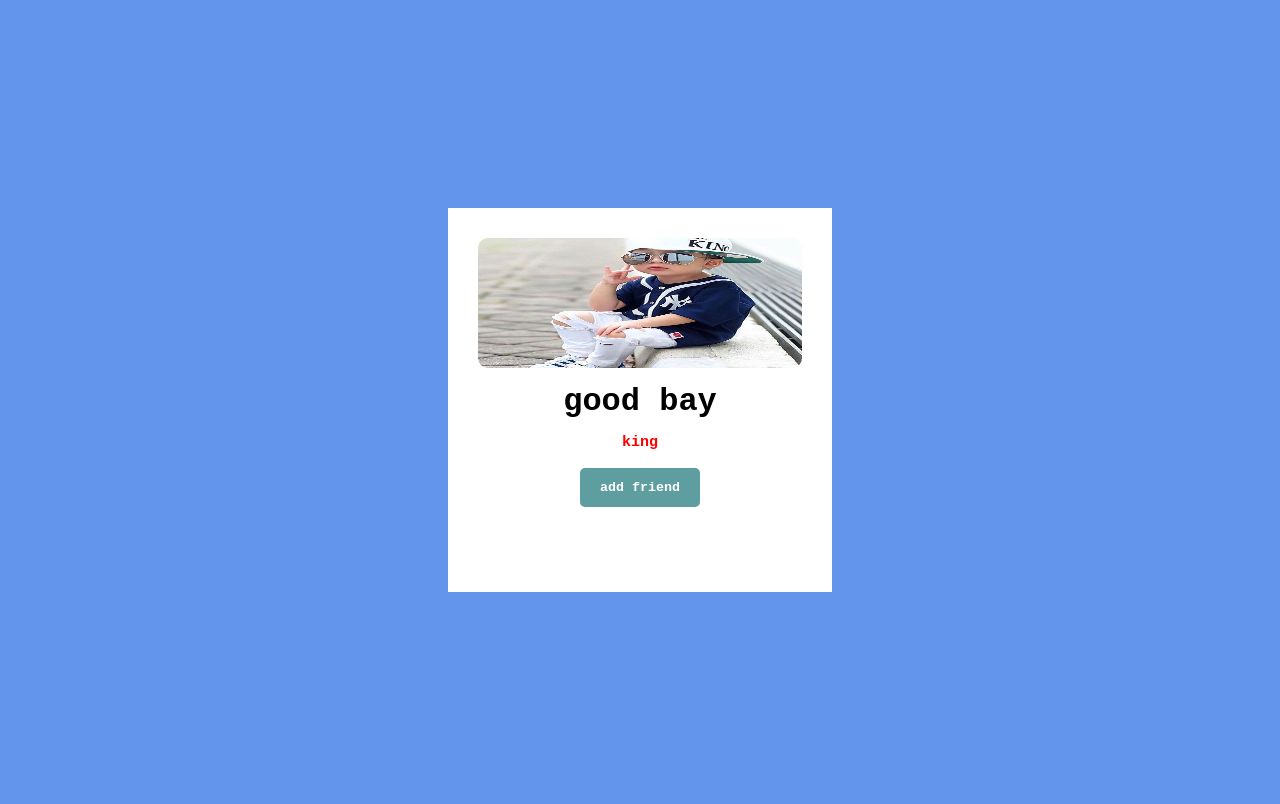
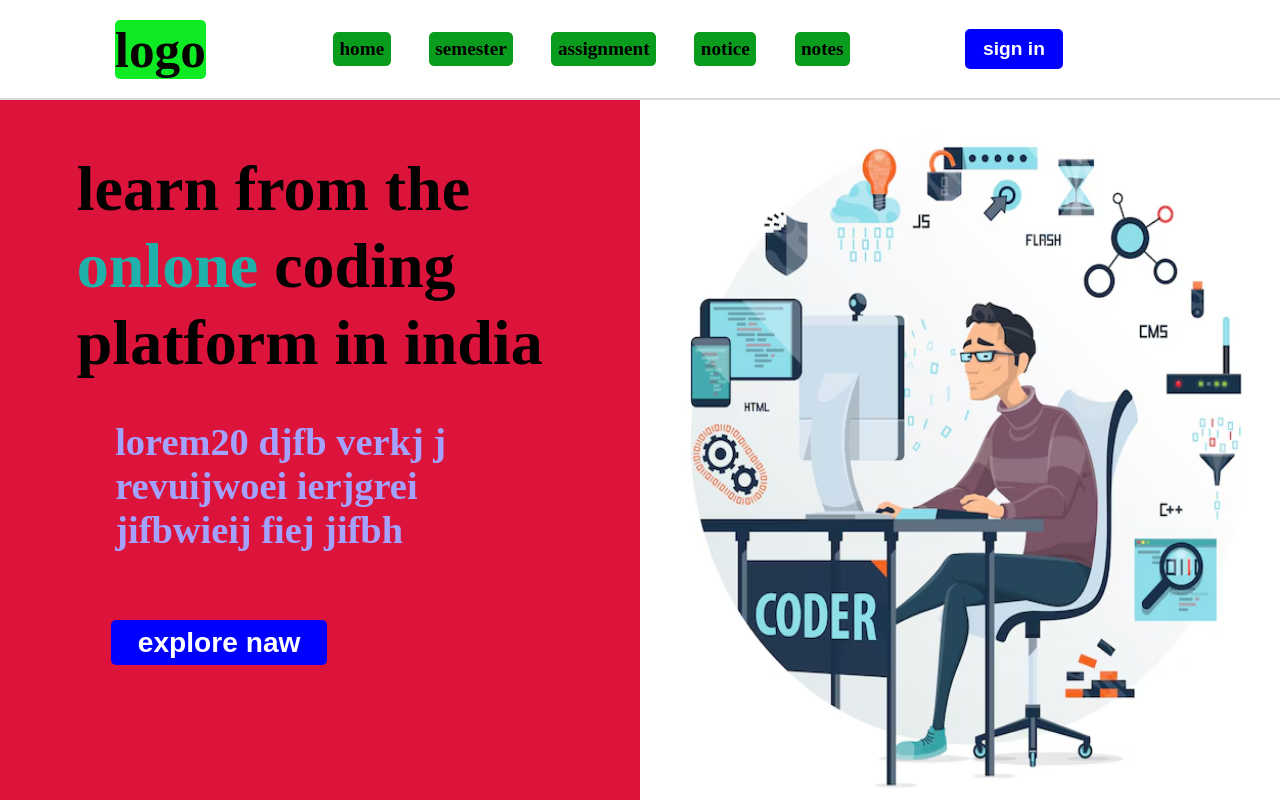
Before and after one commit to rambelashkumar/-add-friends, a plain HTML site: page index.html in a window 1280 px wide. Drawn offline with nearby package versions, Linux system fonts and the light colour scheme.

Commit message:
Add files via upload

```diff
--- a/index.html
+++ b/index.html
@@ -4,21 +4,42 @@
     <meta charset="UTF-8">
     <meta name="viewport" content="width=device-width, initial-scale=1.0">
     <title>Document</title>
-    <link rel="stylesheet" href="style.css"
-      </head>
-    <body>
-      <div id="card">
-        <img src="anshu.jpg" alt="handsome bay">
-        <h1>good bay</h1>
-        <h5>king</h5>
+    <link rel="stylesheet" href="style.css">
+    <link
+      href="https://cdn.jsdelivr.net/npm/remixicon@4.5.0/fonts/remixicon.css"
+      rel="stylesheet" />
+  </head>
+  <body>
 
-        <div id="btn-container">
-
-          <button id="add">add friend</button>
+    <div class="main">
+      <div class="nav">
+        <h2>logo</h2>
+        <div class="nav-part2">
+          <h4>home </h4>
+          <h4>semester</h4>
+          <h4>assignment</h4>
+          <h4>notice</h4>
+          <h4>notes</h4>
+          <button>sign in</button>
+          <i class="ri-menu-fill"></i>
 
         </div>
+      </div>
+      <div class="content">
+        <div class="left">
+          <h1>learn from the <span>onlone</span> coding platform in india</h1>
+          <p>lorem20 djfb verkj j revuijwoei ierjgrei jifbwieij fiej jifbh
+          </p>
+          <button
+            onclick="document.location='https://youtu.be/_A_fnrgGRw4?si=IEn88qlRaKr3BKzb'">explore
+            naw</button>
+        </div>
+        <div class="right">
+          <img src="anshu.png" alt="group of photo">
+        </div>
 
-        <script src="script.js"></script>
       </div>
-    </body>
-  </html>
+
+    </div>
+  </body>
+</html>
--- a/style.css
+++ b/style.css
@@ -2,77 +2,193 @@
   margin: 0;
   padding:0;
   box-sizing: border-box;
-  font-family: 'Courier New', Courier, monospace;
+
+}
+html, body{
+  height: 100%;
+  width: 100%;
+  margin: 0;
+  padding: 0;
+
+}
+.main{
+  height: 100%;
+  width: 100%;
+ position: relative;
+ justify-content: center;
+
+}
+.nav{
+  height: 100px;
+  width: 100%;
+  background-color: rgb(255, 255, 255);
+  border-bottom: 2px solid #dadada;
+  display: flex;
+  align-items: center;
+  justify-content: space-between;
+  justify-content: space-around;
+  padding: 0 5vw;
+}
+.nav-part2{
+  display: flex;
+  /* font-size: 8vw; */
+  /* background-color: blue; */
+  gap: 3vw;
+  align-items: center;
+  justify-content: center;
+  padding: 2vw;
+}
+.nav h2{
+  font-size:4vw ;
+  font-weight: 700;
+  color: #070101;
+  background-color: rgb(14, 234, 36);
+  border-radius:5px;
+  -o-border-radius:5px;
+  -webkit-border-radius:5px;
+  -moz-border-radius:5px;
+  -ms-border-radius:5px;
+}
+.nav h4{
+  font-size: 1.5vw;
+  background-attachment: fixed;
+  background-color: #099c1d;
+  border-radius: 0.4vw;
+  padding: 0.5vw;
+  -webkit-border-radius: 0.4vw;
+  -moz-border-radius: 0.4vw;
+  -ms-border-radius: 0.4vw;
+  -o-border-radius: 0.4vw;
+}
+.nav i{
+
+  font-weight: 800;
+  display: none;
+}
+.content{
+  height: calc(100% - 100px);
+  width: 100%;
+  background-color: rgb(255, 255, 255);
+  display: flex;
+  position: absolute;
+}
+.left{
+  height: 100%;
+  width: 50%;
+  background-color: crimson;
+  padding: 4vw 6vw;
+
+}
+.right{
+  height: 100%;
+  width: 50%;
+  background-color: rgb(181, 61, 69);
+
+}
+.left h1{
+  margin-top: 0%;
+  font-size: 5vw;
+  line-height: 6vw;
+}
+.left h1 span{
+  color: lightseagreen;
+}
+.left  p{
+  font-size: 3vw;
+  font-weight: 600;
+  color: #a4a2fe;
+  width: 80%;
+  margin: 3vw;
+  margin-bottom: 4.2vw;
 }
 
-html, body{
+button{
+  margin-left: 7%;
+  margin-top: 3%;
+  margin-bottom: 4vw;
+  font-size: 2.2vw;
+  padding: 0.5vw 2.1vw;
+  background-color: blue;
+  color: #fff;
+  border: none;
+  border-radius: 5px;
+  font-weight: 700;
+  -webkit-border-radius: 5px;
+  -moz-border-radius: 5px;
+  -ms-border-radius: 5px;
+  -o-border-radius: 5px;
+}
+.nav button{
+  margin: 6vw;
+  padding-right: 3vw;
+  font-size: 1.5vw;
+  padding: 0.7vw 1.4vw;
+  background-color: blue;
+  color: #fff;
+  border: none;
+  border-radius: 5px;
+  font-weight: 700;
+  -webkit-border-radius: 5px;
+  -moz-border-radius: 5px;
+  -ms-border-radius: 5px;
+  -o-border-radius: 5px;
+}
+img{
   height: 100%;
   width: 100%;
 
 }
-#card{
-  height: 48%;
-  width: 30%;
-  background-color: #FFF;
-  padding: 30px;
-  text-align: center;
+
+@media (max-width:600px) {
+  .nav{
+    background-color: lightseagreen;
+    color: #fff;
+    padding: 0 5vw;
+  }
+  .nav h2{
+    font-size: 6vw;
+    border-radius: 5px;
+  }
+  .nav h4{
+    font-size: 5vw;
+    display: none;
+  }
+  .nav i{
+
+    display: block;
+    font-size: 6vw;
+    padding: 4vw;
+  }
+  .content{
+    flex-direction: column;
+  }
+  .left{
+    width: 100%;
+    background-color: lightpink;
+    justify-content: center;
+  }
+  .left h1 {
+    font-size: 10vw;
+    line-height: 10.2vw;
+    margin: 4vw;
+  }
+  .left p {
+    font-size: 10vw;
+    line-height: 10.2vw;
+    margin: 4vw;
+  }
+  .right{
+    height: 100%;
+    width: 89%;
+  }
+
 
 }
-body{
-  display:flex;
-  align-items: center;
-  justify-content: center;
-  background-color: cornflowerblue;
+@media (max-width:1025)
+{
+  img{
+    height: 80%;
+    width:100;
+  }
 
 }
-#card img{
-  height: 40%;
-  width: 100%;
-  /* object-fit: cover; */
-  object-position: center;
-  border-radius: 10px;
-  -webkit-border-radius: 10px;
-  -moz-border-radius: 10px;
-  -ms-border-radius: 10px;
-  -o-border-radius: 10px;
-}
-#card h1{
-  font-size: 2.5vw;
-  font-weight: 700;
-  margin: 10px 0;
-
-}
-#card h5{
-  font-size: 15px;
-  color: red;
-  margin: 8px 3px;
-  padding: 4px;
-
-}
-#btn-container{
-  justify-content: center;
-  align-items: center;
-}
-#card button{
-  background-color: cadetblue;
-  color: #FFF;
-  font-weight: 700;
-  padding: 12px 20px;
-  border-radius: 5px;
-  border: none;
-  margin: 5px;
-  cursor: pointer;
-  -webkit-border-radius: 5px;
-  -moz-border-radius: 5px;
-  -ms-border-radius: 5px;
-}
-@media (max-width:700px) {
-  #card{
-    height: 60%;
-    width: 50%;
-    background-color: #03efa4;
-    /* padding: 30px;
-    text-align: center; */
-
-  }
-}
```
Also changed, not shown: anshu.png (added).
